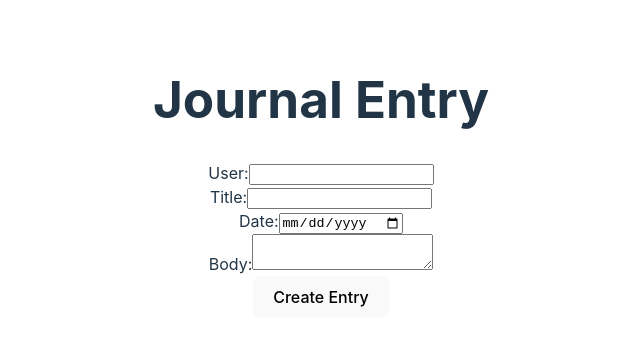
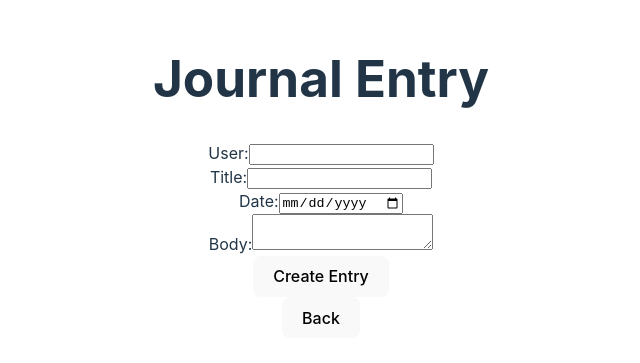
Before and after one commit to WriderApp/WriderFrontEnd, a React (Vite) app in the folder frontend/: page /wrider/journal in a window 1280 px wide. Shown: the part 223-586 px from the top of the page, without its empty margins (319-959 px from the left). Built offline with nearby package versions, Linux system fonts and the light colour scheme; no server answers; a web font is replaced by a local one.

Commit message:
Add back button to all create and show pages

```diff
--- a/frontend/src/components/ShowEntry.jsx
+++ b/frontend/src/components/ShowEntry.jsx
@@ -78,6 +78,7 @@ const ShowEntry = () => {
             <p>{entry.body}</p>
             <button onClick={handleEdit}>Edit</button>
             <button onClick={handleDelete}>Delete</button>
+            <button onClick={() => navigate(-1)}>Back</button>
         </div>
     );
 };
--- a/frontend/src/components/WridersJournal.jsx
+++ b/frontend/src/components/WridersJournal.jsx
@@ -112,6 +112,7 @@ const WridersJournal = () => {
             {/* <button type="submit">Create Entry</button> */}
             <button type="submit"> {id ? "Save Changes" : "Create Entry"} </button>
         </form>
+        <button onClick={() => navigate(-1)}>Back</button>
         </div>
             );
         };
--- a/frontend/src/components/WridersManuscript.jsx
+++ b/frontend/src/components/WridersManuscript.jsx
@@ -103,6 +103,7 @@ const WridersManuscript = () => {
                 {/* <button type="submit">Create Entry</button> */}
                 <button type="submit"> {id ? "Save Changes" : "Create Entry"} </button>
             </form>
+            <button onClick={() => navigate(-1)}>Back</button>
         </div>
     );
 };
--- a/frontend/src/components/WridersMood.jsx
+++ b/frontend/src/components/WridersMood.jsx
@@ -105,6 +105,7 @@ const WridersMood = () => {
             {/* <button type="submit">Create Entry</button> */}
             <button type="submit"> {id ? "Save Changes" : "Create Entry"} </button>
         </form>
+        <button onClick={() => navigate(-1)}>Back</button>
     </div>
     );
 };
```
